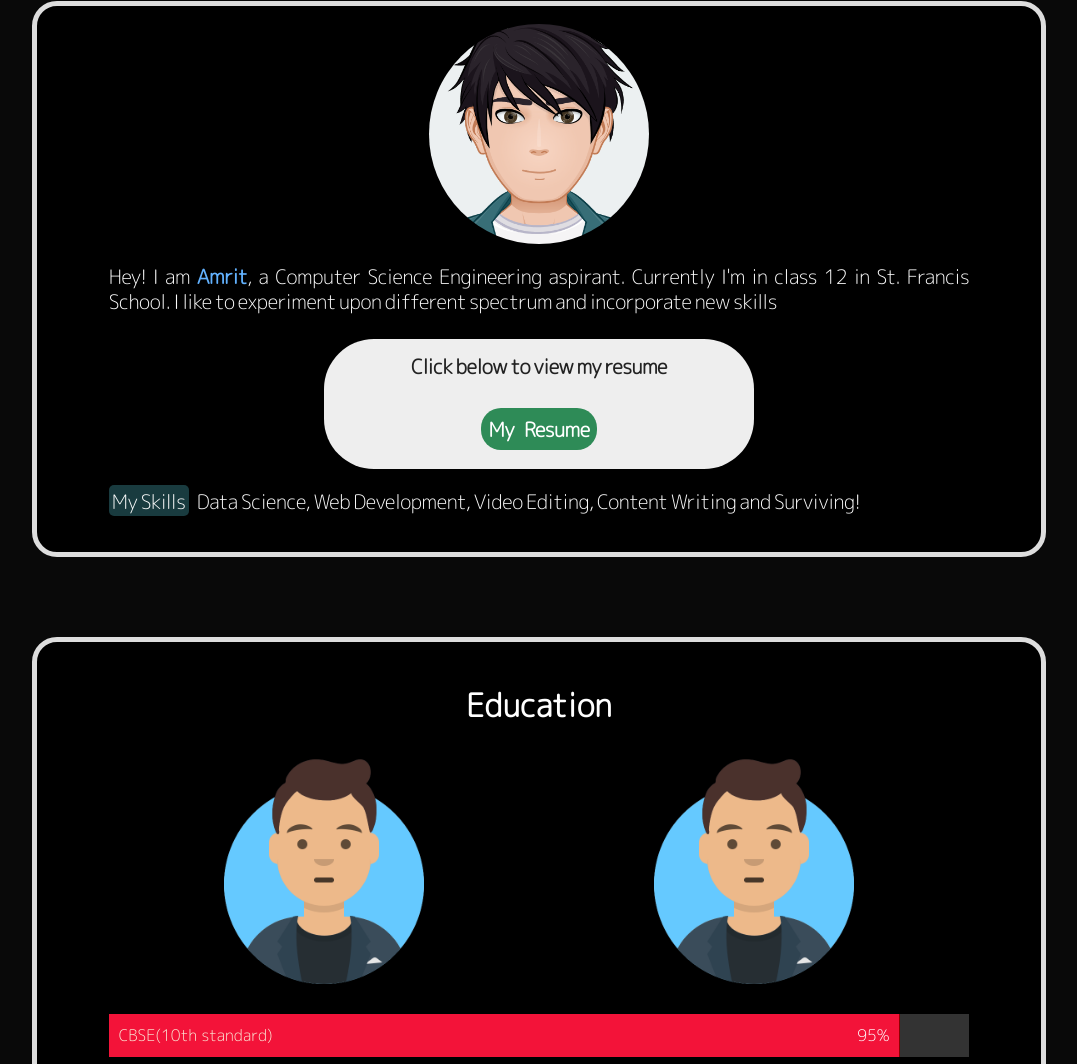
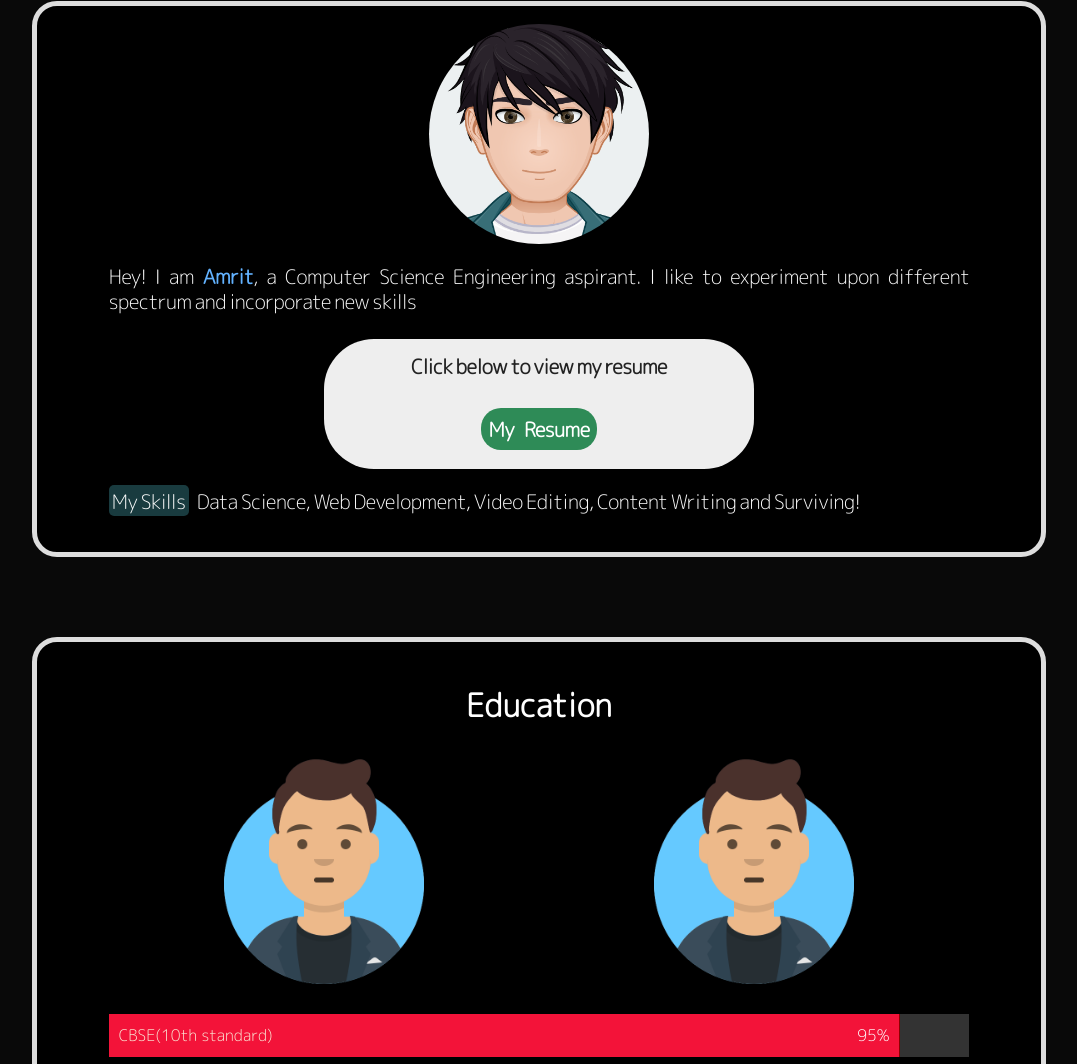
Before and after one commit to galahad42/galahad42.github.io, a plain HTML site: page index.html in a window 1280 px wide. Shown: the part 935-1999 px from the top of the page, without its empty margins (101-1178 px from the left). Drawn offline with Linux system fonts and the light colour scheme.

Commit message:
Update index.html

```diff
--- a/index.html
+++ b/index.html
@@ -71,7 +71,7 @@
 		<div class=" row">
 			<div class="card justify paragraph">
 				<img src="Avatarm.png" class="profImg trans" style="margin-left: auto; margin-right: auto; display: block;">
-				<p>Hey!&nbsp;I am <b style = "color:#62B2FF ;">Amrit</b>, a Computer Science Engineering aspirant. Currently I'm in class 12 in St. Francis School. I like to experiment upon different spectrum and
+				<p>Hey!&nbsp;I am <b style = "color:#62B2FF ;">Amrit</b>, a Computer Science Engineering aspirant. I like to experiment upon different spectrum and
 					incorporate new skills
 					<br><br>
 
```
